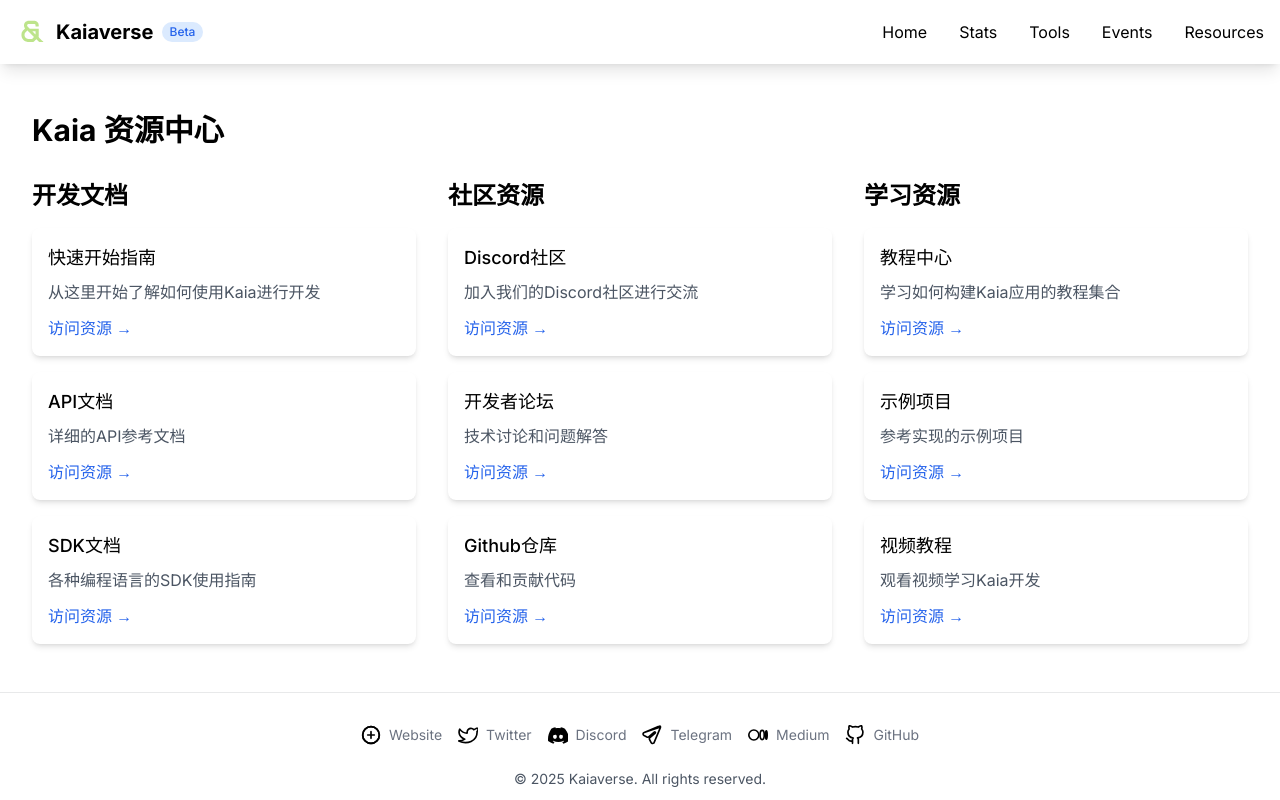
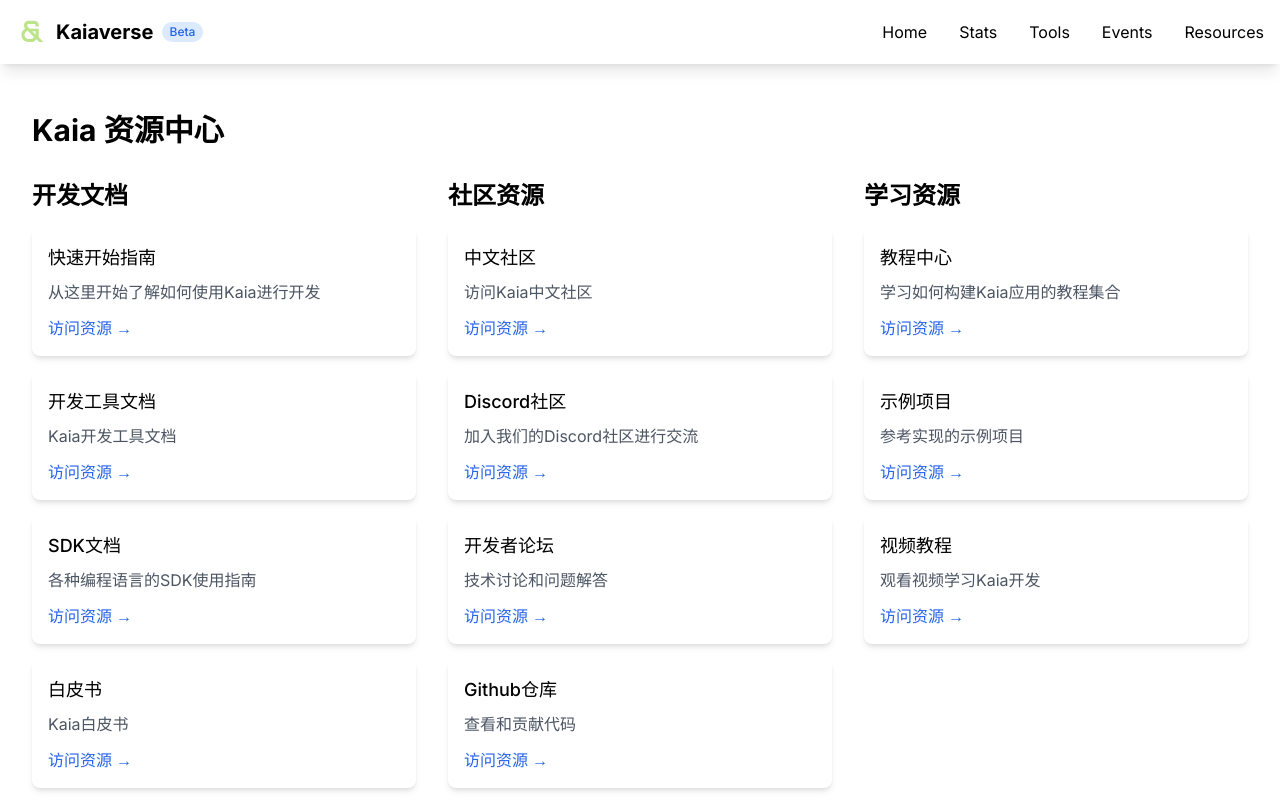
Before and after one commit to sansx/kaiaverse-portal, a Next.js app: page /resources in a window 1280 px wide. Shown: the top 800 px of the page. Built offline with nearby package versions, Linux system fonts and the light colour scheme.

Commit message:
feat: fill links & add hover css

```diff
--- a/app/resources/page.tsx
+++ b/app/resources/page.tsx
@@ -6,39 +6,49 @@
         {
           title: "快速开始指南",
           description: "从这里开始了解如何使用Kaia进行开发",
-          link: "#"
+          link: "https://docs.kaia.io/learn/why-kaia/",
         },
         {
-          title: "API文档",
-          description: "详细的API参考文档",
-          link: "#"
+          title: "开发工具文档",
+          description: "Kaia开发工具文档",
+          link: "https://docs.kaia.io/build/tools/",
         },
         {
           title: "SDK文档",
           description: "各种编程语言的SDK使用指南",
-          link: "#"
-        }
-      ]
+          link: "https://docs.kaia.io/references/sdk/",
+        },
+        {
+          title: "白皮书",
+          description: "Kaia白皮书",
+          link: "https://docs.kaia.io/kaiatech/kaia-white-paper/",
+        },
+      ],
     },
     {
       category: "社区资源",
       items: [
         {
+          title: "中文社区",
+          description: "访问Kaia中文社区",
+          link: "https://magnetic-eyeliner-b47.notion.site/Kaia-Friends-17a52847ec2b8035bd12cc521dcb61fe?source=copy_link",
+        },
+        {
           title: "Discord社区",
           description: "加入我们的Discord社区进行交流",
-          link: "#"
+          link: "http://discord.gg/kaiachain",
         },
         {
           title: "开发者论坛",
           description: "技术讨论和问题解答",
-          link: "#"
+          link: "https://devforum.kaia.io/",
         },
         {
           title: "Github仓库",
           description: "查看和贡献代码",
-          link: "#"
-        }
-      ]
+          link: "https://github.com/kaiachain",
+        },
+      ],
     },
     {
       category: "学习资源",
@@ -46,20 +56,20 @@
         {
           title: "教程中心",
           description: "学习如何构建Kaia应用的教程集合",
-          link: "#"
+          link: "https://docs.kaia.io/build/tutorials/",
         },
         {
           title: "示例项目",
           description: "参考实现的示例项目",
-          link: "#"
+          link: "https://github.com/kaiachain/awesome-kaia",
         },
         {
           title: "视频教程",
           description: "观看视频学习Kaia开发",
-          link: "#"
-        }
-      ]
-    }
+          link: "https://www.youtube.com/@kaiachain",
+        },
+      ],
+    },
   ];
 
   return (
@@ -69,19 +79,23 @@
         <div className="grid grid-cols-1 md:grid-cols-2 lg:grid-cols-3 gap-8">
           {resources.map((category) => (
             <div key={category.category}>
-              <h2 className="text-2xl font-semibold mb-4">{category.category}</h2>
+              <h2 className="text-2xl font-semibold mb-4">
+                {category.category}
+              </h2>
               <div className="space-y-4">
                 {category.items.map((item) => (
-                  <div key={item.title} className="bg-white rounded-lg shadow-md p-4">
+                  <a
+                    href={item.link}
+                    target="_blank"
+                    key={item.title}
+                    className="bg-white rounded-lg shadow-md p-4 block hover:bg-gray-50"
+                  >
                     <h3 className="text-lg font-medium mb-2">{item.title}</h3>
                     <p className="text-gray-600 mb-3">{item.description}</p>
-                    <a
-                      href={item.link}
-                      className="text-blue-600 hover:text-blue-800 font-medium"
-                    >
+                    <span className="text-blue-600 hover:text-blue-800 font-medium">
                       访问资源 →
-                    </a>
-                  </div>
+                    </span>
+                  </a>
                 ))}
               </div>
             </div>
```
